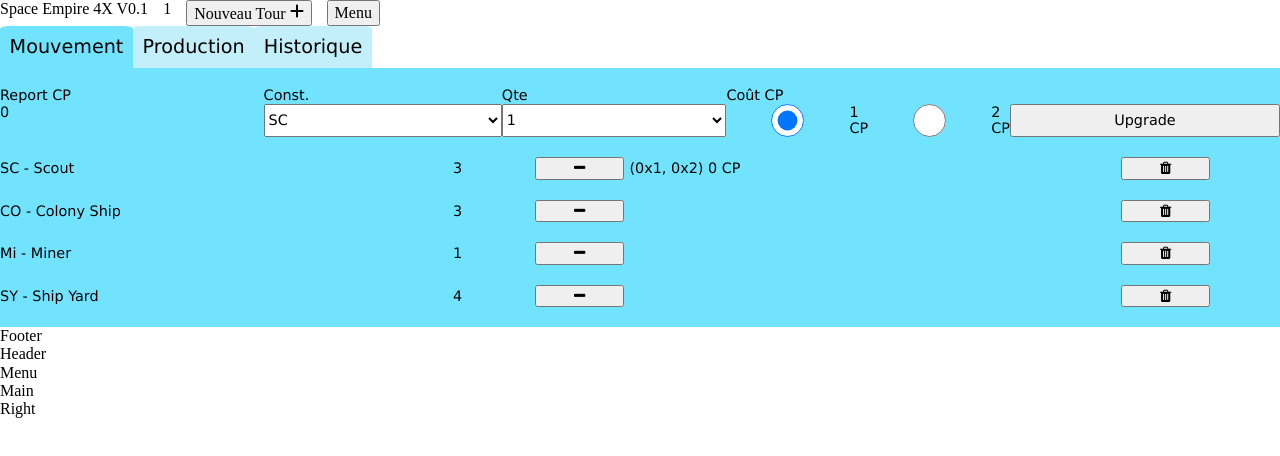
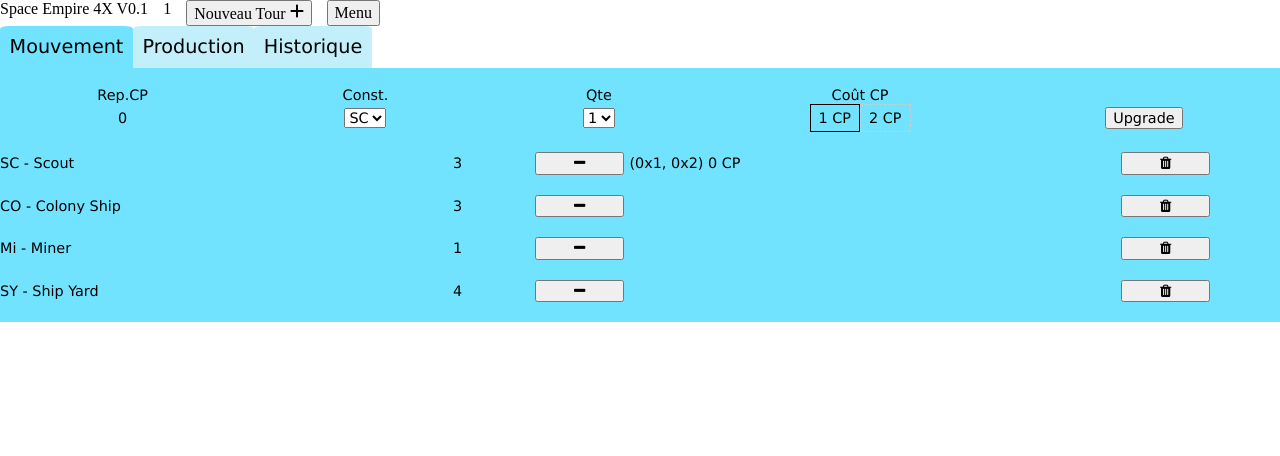
Before and after one commit to VoisinDeBerthe/Space-Empire, a plain HTML site: page space-empire.html in a window 1280 px wide. Drawn offline with Linux system fonts and the light colour scheme.

Commit message:
mise en forme div des upgrades

```diff
--- a/css/se.css
+++ b/css/se.css
@@ -185,7 +185,8 @@ CSS l'accordeon panel
 
 .mouvement-entete {
   padding: 10px 0;
-  justify-self: center;
+  justify-items: center;
+  align-items: center;
   font-size: 0.9rem;
   display: grid;
   column-gap: 0px;
@@ -260,3 +261,15 @@ CSS l'accordeon panel
   justify-content: center;
   border-radius: 25px;
 }
+
+
+input[type="radio"].prix-upgrade {
+  display: none;
+}
+input[type="radio"].prix-upgrade + label {
+  padding: 0.3rem 0.5rem;
+  border: 1px dashed #ccc;
+}
+input[type="radio"].prix-upgrade:checked + label {
+  border: 1px solid #000;
+}
--- a/space-empire.html
+++ b/space-empire.html
@@ -56,7 +56,7 @@
       <div class="tab-bodies">
         <div class="tab">
           <div id="div-upgrade" class="mouvement-entete">
-            <label class="report-mvt-up">Report CP</label>
+            <label class="report-mvt-up">Rep.CP</label>
             <label id="upgrade-reportCP" class="report-mvt-down"></label>
             <label class="const-mvt-up">Const.</label>
             <select id="select-upgrade" class="const-mvt-down">
@@ -68,9 +68,9 @@
             </select>
             <label class="cout-mvt-up">Coût CP</label>
             <div style="display: flex;" class="cout-mvt-down">
-              <input type="radio" id="upgrade-1CP" name="prix-upgrade" value="1" checked />
+              <input type="radio" id="upgrade-1CP" name="prix-upgrade" class="prix-upgrade" value="1" checked />
               <label for="upgrade-1CP">1 CP</label>
-              <input type="radio" id="upgrade-2CP" name="prix-upgrade" value="2" />
+              <input type="radio" id="upgrade-2CP" name="prix-upgrade" class="prix-upgrade" value="2" />
               <label for="upgrade-2CP">2 CP</label>
             </div>
 
@@ -200,14 +200,6 @@
 
       </div>
     </div>
-    <div class="grid-container">
-      <div class="item5">Footer</div>
-        <div class="item1">Header</div>
-        <div class="item2">Menu</div>
-        <div class="item3">Main</div>
-        <div class="item4">Right</div>
-
-      </div>
 
     <script src="js/se.js"></script>
 </body>
```
